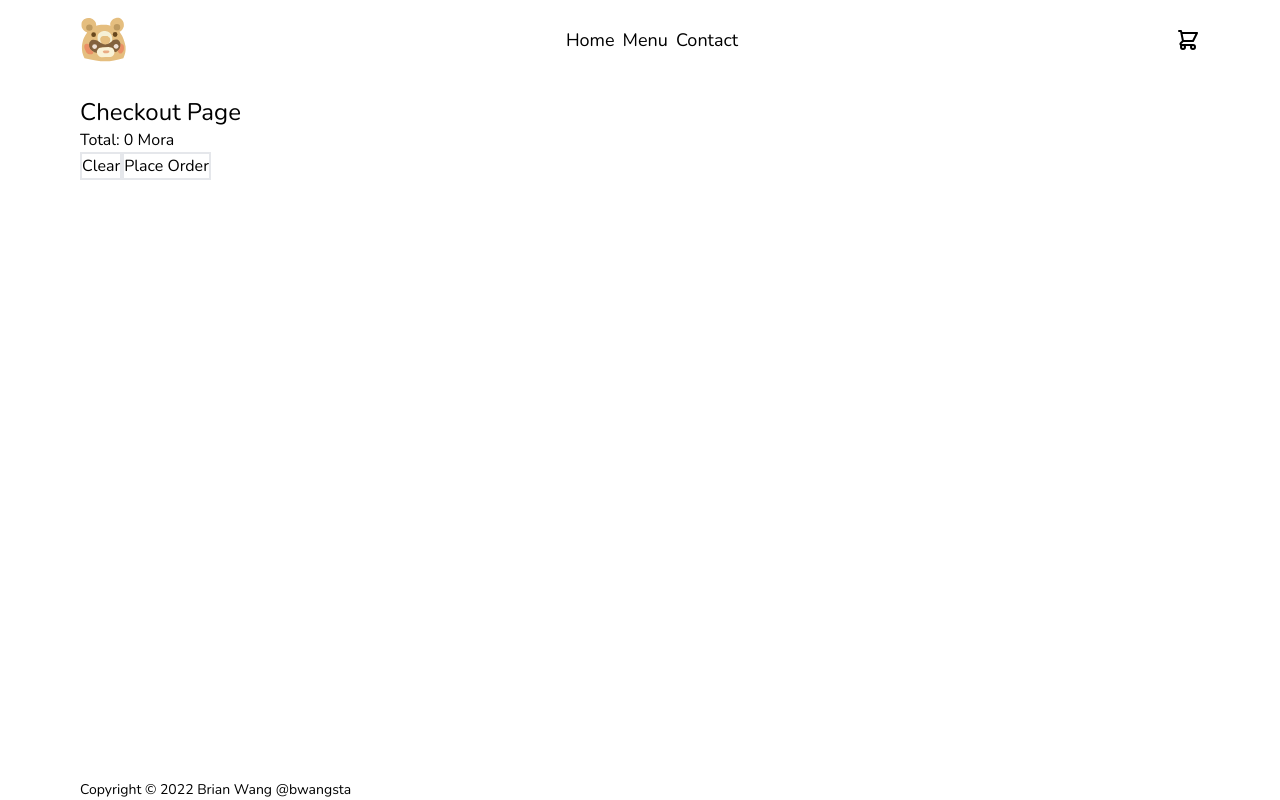
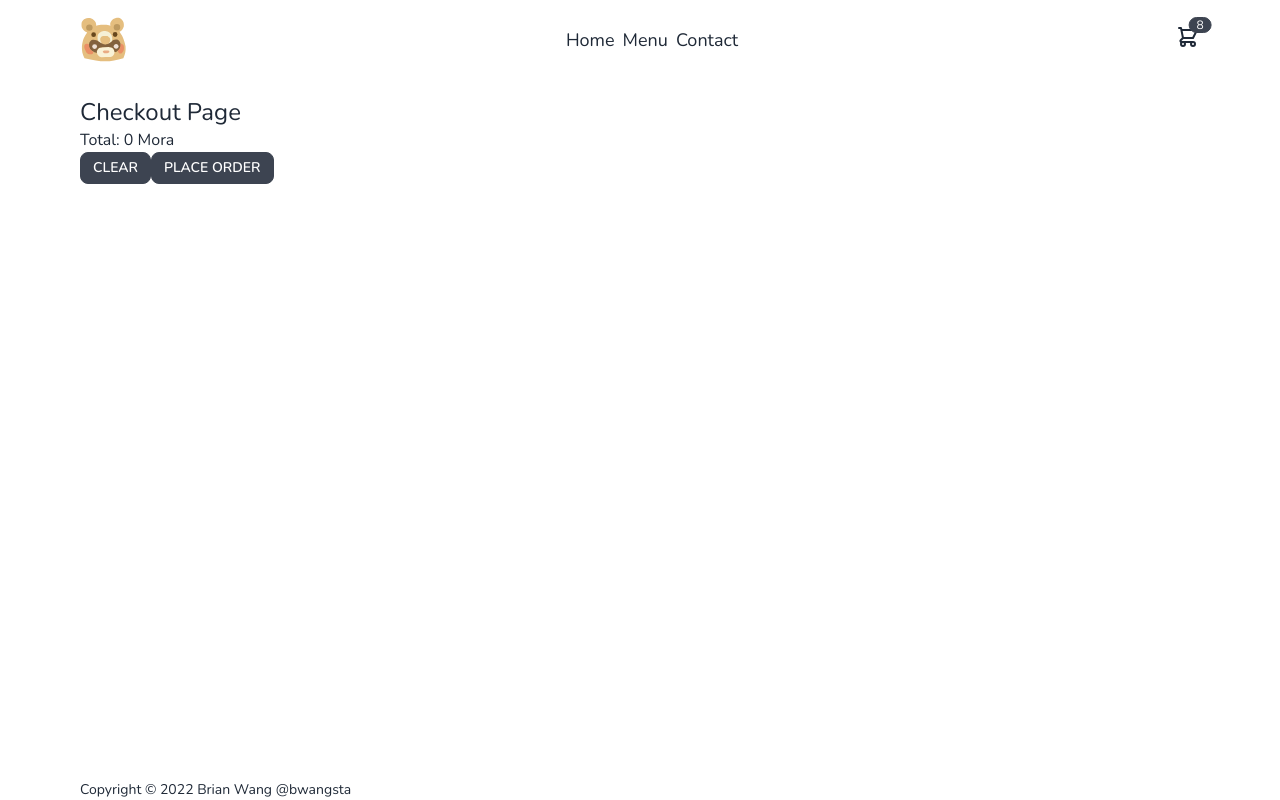
Before and after one commit to bwangsta/restaurant, a React (Vite) app: page /checkout in a window 1280 px wide. Built offline with nearby package versions, Linux system fonts and the light colour scheme.

Commit message:
Add daisyUI

```diff
--- a/package.json
+++ b/package.json
@@ -9,6 +9,7 @@
     "preview": "vite preview"
   },
   "dependencies": {
+    "daisyui": "^2.51.4",
     "react": "^18.2.0",
     "react-dom": "^18.2.0",
     "react-icons": "^4.7.1",
--- a/src/CartContext.tsx
+++ b/src/CartContext.tsx
@@ -1,10 +1,13 @@
-import React, { createContext, useReducer } from "react"
+import React, { createContext, useReducer, useState } from "react"
 import data from "./data"
 import { Item } from "./types"
 import cartReducer from "./cartReducer"
 
 const CartContext = createContext<Item[]>([])
-const CartDispatchContext = createContext<React.Dispatch<{ type: string, id: number }> | null>(null)
+const CartDispatchContext = createContext<React.Dispatch<{
+  type: string
+  id: number
+}> | null>(null)
 
 function CartProvider(props: { children: React.ReactNode }) {
   const [cart, dispatch] = useReducer(cartReducer, data)
--- a/src/components/Cart.tsx
+++ b/src/components/Cart.tsx
@@ -20,12 +20,12 @@ function Cart() {
       <ul>{cartItems}</ul>
       <p>Total: {totalPrice} Mora</p>
       <button
-        className="border-2"
+        className="btn-sm btn"
         onClick={() => dispatch({ type: "clear", id: 0 })}
       >
         Clear
       </button>
-      <button className="border-2">Place Order</button>
+      <button className="btn-sm btn">Place Order</button>
     </div>
   )
 }
--- a/src/components/MenuItem.tsx
+++ b/src/components/MenuItem.tsx
@@ -12,7 +12,7 @@ function MenuItem(props: {
   return (
     <article className="flex flex-col items-center gap-2 rounded-2xl p-4 text-center shadow-3xl">
       <button
-        className="self-end rounded-lg border-none px-2 text-2xl shadow-3xl"
+        className="btn-circle btn self-end border-none bg-gray-200 px-4 text-2xl text-black shadow-3xl hover:bg-white"
         onClick={() => dispatch({ type: "add", id: props.id })}
       >
         +
--- a/src/components/Navbar.tsx
+++ b/src/components/Navbar.tsx
@@ -19,7 +19,10 @@ function Navbar() {
           <Link to="/contact">Contact</Link>
         </div>
         <Link to="/checkout">
-          <HiOutlineShoppingCart className="text-2xl" />
+          <div className="indicator">
+            <HiOutlineShoppingCart className="text-2xl" />
+            <span className="badge badge-sm indicator-item">8</span>
+          </div>
         </Link>
       </nav>
     </header>
--- a/tailwind.config.cjs
+++ b/tailwind.config.cjs
@@ -12,5 +12,8 @@ module.exports = {
       },
     },
   },
-  plugins: [],
+  daisyui: {
+    themes: false,
+  },
+  plugins: [require("daisyui")],
 }
```
Also changed, not shown: 2 other files (tests, documents, lock files or other folders).
